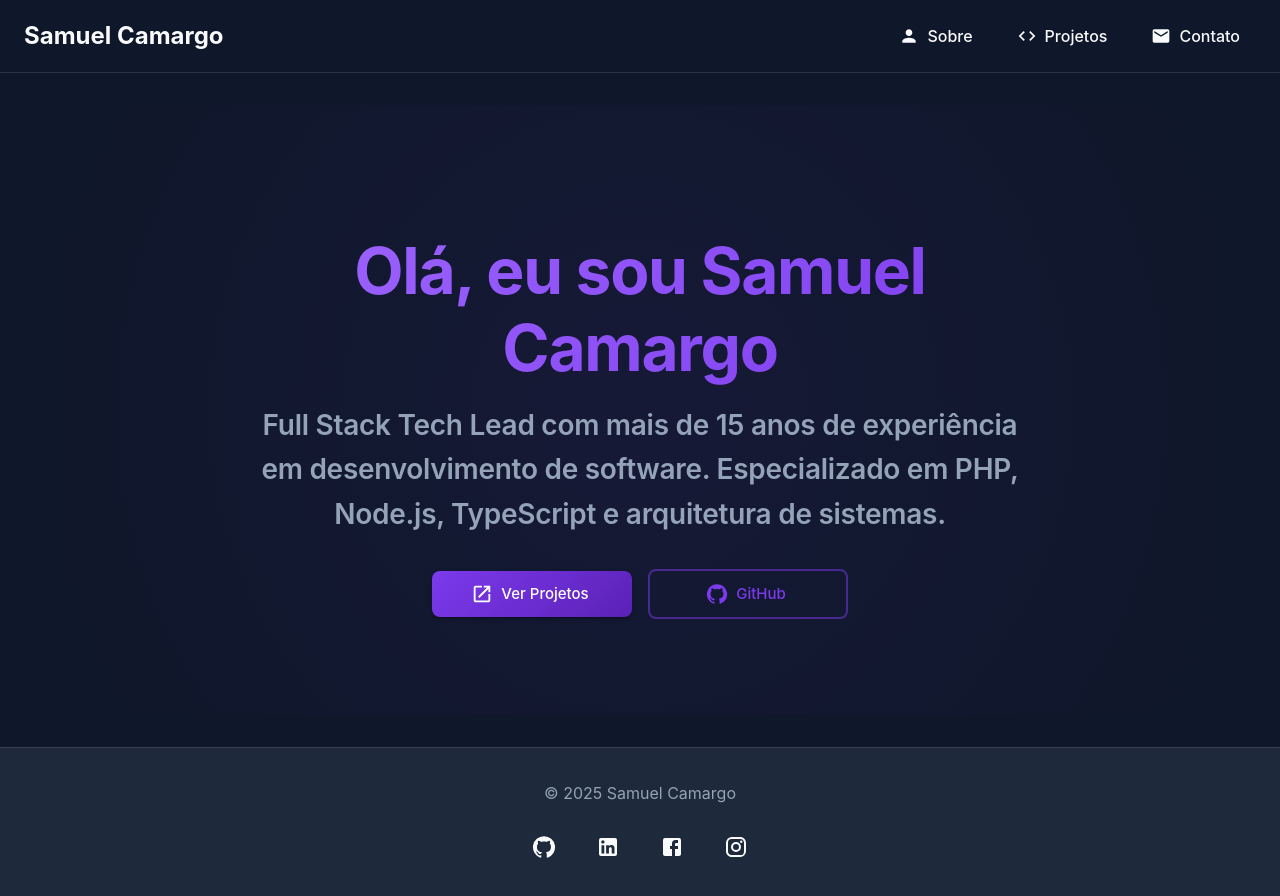
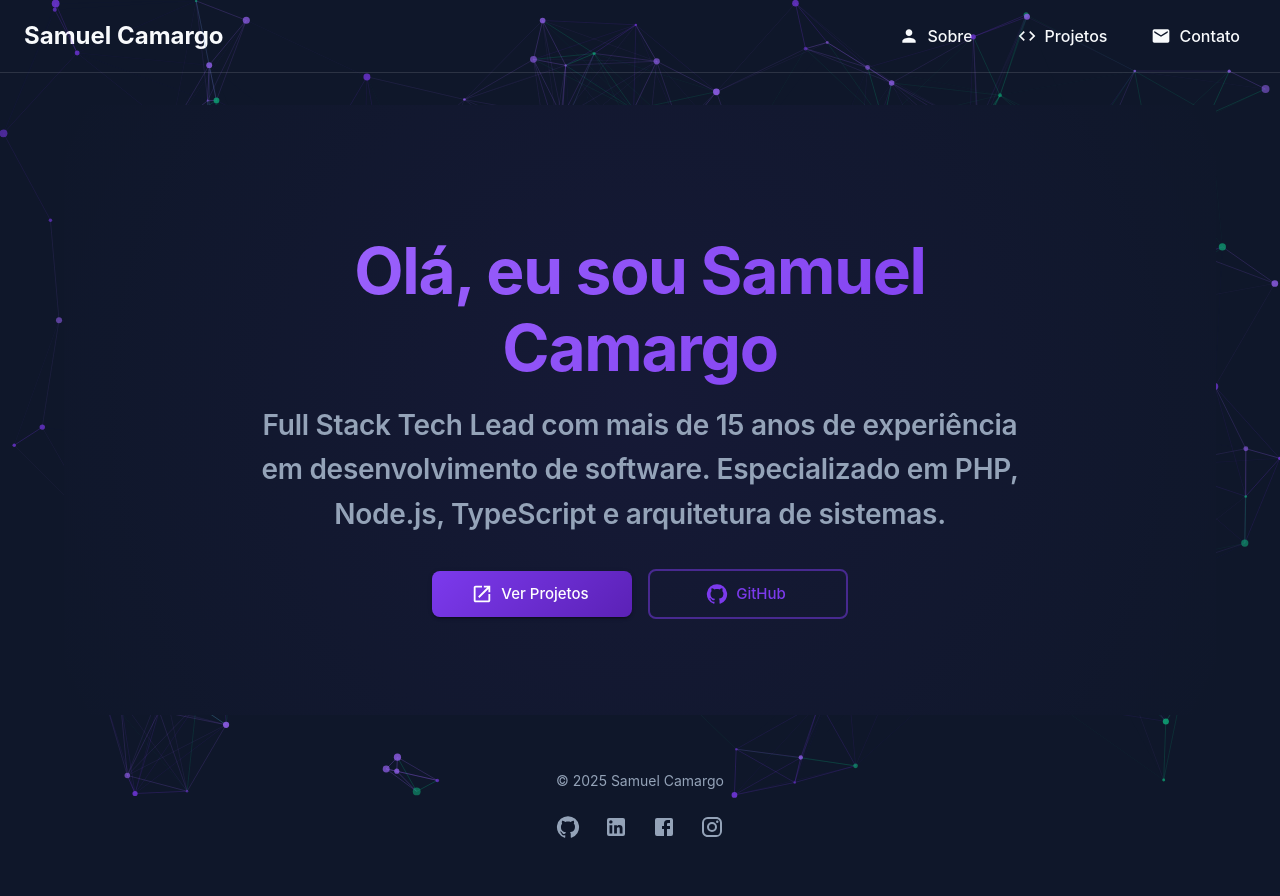
Before and after one commit to samuelcamargo/portfolio, a Next.js app: page / in a window 1280 px wide. Shown: the top 896 px of the page. After the commit the page ends 871 px from the top, so only its background shows below. Built offline with nearby package versions, Linux system fonts and the light colour scheme.

Commit message:
tapa visual

```diff
--- a/src/app/page.tsx
+++ b/src/app/page.tsx
@@ -1,7 +1,16 @@
 'use client';
 import * as React from 'react';
 import Hero from '../presentation/components/sections/Hero';
+import ParticlesBackground from '../presentation/components/ParticlesBackground';
+import { Box } from '@mui/material';
 
 export default function Home() {
-  return <Hero />;
+  return (
+    <Box sx={{ position: 'relative' }}>
+      <ParticlesBackground />
+      <Box sx={{ position: 'relative', zIndex: 1 }}>
+        <Hero />
+      </Box>
+    </Box>
+  );
 }
--- /dev/null
+++ b/src/presentation/components/ParticlesBackground.tsx
@@ -0,0 +1,113 @@
+'use client';
+
+import React, { useEffect, useRef } from 'react';
+import { useTheme } from '@mui/material';
+
+const ParticlesBackground: React.FC = () => {
+  const canvasRef = useRef<HTMLCanvasElement>(null);
+  const theme = useTheme();
+
+  useEffect(() => {
+    const canvas = canvasRef.current;
+    if (!canvas) return;
+
+    const ctx = canvas.getContext('2d');
+    if (!ctx) return;
+
+    const resizeCanvas = () => {
+      canvas.width = window.innerWidth;
+      canvas.height = window.innerHeight;
+    };
+    resizeCanvas();
+    window.addEventListener('resize', resizeCanvas);
+
+    const particles: Array<{
+      x: number;
+      y: number;
+      size: number;
+      speedX: number;
+      speedY: number;
+      opacity: number;
+      color: string;
+    }> = [];
+
+    const colors = [
+      theme.palette.primary.main,
+      theme.palette.primary.light,
+      theme.palette.secondary.main,
+    ];
+
+    const createParticles = () => {
+      const numberOfParticles = Math.floor(window.innerWidth * 0.15);
+      for (let i = 0; i < numberOfParticles; i++) {
+        particles.push({
+          x: Math.random() * canvas.width,
+          y: Math.random() * canvas.height,
+          size: Math.random() * 3 + 1,
+          speedX: Math.random() * 0.3 - 0.15,
+          speedY: Math.random() * 0.3 - 0.15,
+          opacity: Math.random() * 0.4 + 0.5,
+          color: colors[Math.floor(Math.random() * colors.length)]
+        });
+      }
+    };
+
+    const animate = () => {
+      ctx.clearRect(0, 0, canvas.width, canvas.height);
+
+      particles.forEach((particle, index) => {
+        particle.x += particle.speedX;
+        particle.y += particle.speedY;
+
+        if (particle.x < 0 || particle.x > canvas.width) particle.speedX *= -1;
+        if (particle.y < 0 || particle.y > canvas.height) particle.speedY *= -1;
+
+        ctx.beginPath();
+        ctx.arc(particle.x, particle.y, particle.size, 0, Math.PI * 2);
+        ctx.fillStyle = particle.color + Math.floor(particle.opacity * 255).toString(16).padStart(2, '0');
+        ctx.fill();
+
+        particles.slice(index + 1).forEach(otherParticle => {
+          const dx = particle.x - otherParticle.x;
+          const dy = particle.y - otherParticle.y;
+          const distance = Math.sqrt(dx * dx + dy * dy);
+
+          if (distance < 150) {
+            ctx.beginPath();
+            ctx.moveTo(particle.x, particle.y);
+            ctx.lineTo(otherParticle.x, otherParticle.y);
+            ctx.strokeStyle = particle.color + Math.floor((0.35 - distance / 150 * 0.35) * 255).toString(16).padStart(2, '0');
+            ctx.stroke();
+          }
+        });
+      });
+
+      requestAnimationFrame(animate);
+    };
+
+    createParticles();
+    animate();
+
+    return () => {
+      window.removeEventListener('resize', resizeCanvas);
+    };
+  }, [theme.palette.primary.main, theme.palette.primary.light, theme.palette.secondary.main]);
+
+  return (
+    <canvas
+      ref={canvasRef}
+      style={{
+        position: 'fixed',
+        top: 0,
+        left: 0,
+        width: '100%',
+        height: '100%',
+        pointerEvents: 'none',
+        zIndex: 0,
+        opacity: 0.9,
+      }}
+    />
+  );
+};
+
+export default ParticlesBackground;
--- a/src/presentation/components/layout/Footer.tsx
+++ b/src/presentation/components/layout/Footer.tsx
@@ -1,29 +1,29 @@
 'use client';
 import * as React from 'react';
-import { Box, Container, Typography, IconButton, Tooltip } from '@mui/material';
+import { Box, Container, Typography, IconButton } from '@mui/material';
 import { GitHub, LinkedIn, Facebook, Instagram } from '@mui/icons-material';
 
 const socialLinks = [
   {
-    name: 'GitHub',
     icon: <GitHub />,
     url: 'https://github.com/samuelcamargo',
+    label: 'GitHub'
   },
   {
-    name: 'LinkedIn',
     icon: <LinkedIn />,
-    url: 'https://www.linkedin.com/in/samuelcamargoti/',
+    url: 'https://www.linkedin.com/in/samuelcamargoti',
+    label: 'LinkedIn'
   },
   {
-    name: 'Facebook',
     icon: <Facebook />,
     url: 'https://www.facebook.com/samuel.camargo.5439',
+    label: 'Facebook'
   },
   {
-    name: 'Instagram',
     icon: <Instagram />,
     url: 'https://www.instagram.com/samuyoh/',
-  },
+    label: 'Instagram'
+  }
 ];
 
 export default function Footer() {
@@ -31,51 +31,50 @@ export default function Footer() {
     <Box
       component="footer"
       sx={{
-        py: 4,
-        px: 2,
-        mt: 'auto',
-        backgroundColor: 'background.paper',
-        borderTop: '1px solid',
-        borderColor: 'divider',
+        width: '100%',
+        py: 3,
+        background: 'transparent',
+        backdropFilter: 'none',
       }}
     >
-      <Container maxWidth="sm">
-        <Typography
-          variant="body1"
-          align="center"
-          color="text.secondary"
-          sx={{ mb: 2 }}
-        >
-          © {new Date().getFullYear()} Samuel Camargo
-        </Typography>
+      <Container maxWidth="lg">
         <Box
           sx={{
             display: 'flex',
-            justifyContent: 'center',
+            flexDirection: 'column',
+            alignItems: 'center',
             gap: 2,
-            '& .MuiIconButton-root': {
-              transition: 'all 0.2s ease-in-out',
-              '&:hover': {
-                transform: 'translateY(-2px)',
-                color: 'primary.main',
-              },
-            },
           }}
         >
-          {socialLinks.map((social) => (
-            <Tooltip key={social.name} title={social.name} arrow>
+          <Typography
+            variant="body2"
+            color="text.secondary"
+            align="center"
+          >
+            © 2025 Samuel Camargo
+          </Typography>
+
+          <Box sx={{ display: 'flex', gap: 1 }}>
+            {socialLinks.map((social) => (
               <IconButton
-                color="inherit"
-                component="a"
+                key={social.label}
                 href={social.url}
                 target="_blank"
                 rel="noopener noreferrer"
-                size="large"
+                sx={{
+                  color: 'text.secondary',
+                  transition: 'all 0.2s ease-in-out',
+                  '&:hover': {
+                    color: 'primary.main',
+                    transform: 'translateY(-2px)',
+                  },
+                }}
+                aria-label={social.label}
               >
                 {social.icon}
               </IconButton>
-            </Tooltip>
-          ))}
+            ))}
+          </Box>
         </Box>
       </Container>
     </Box>
```
